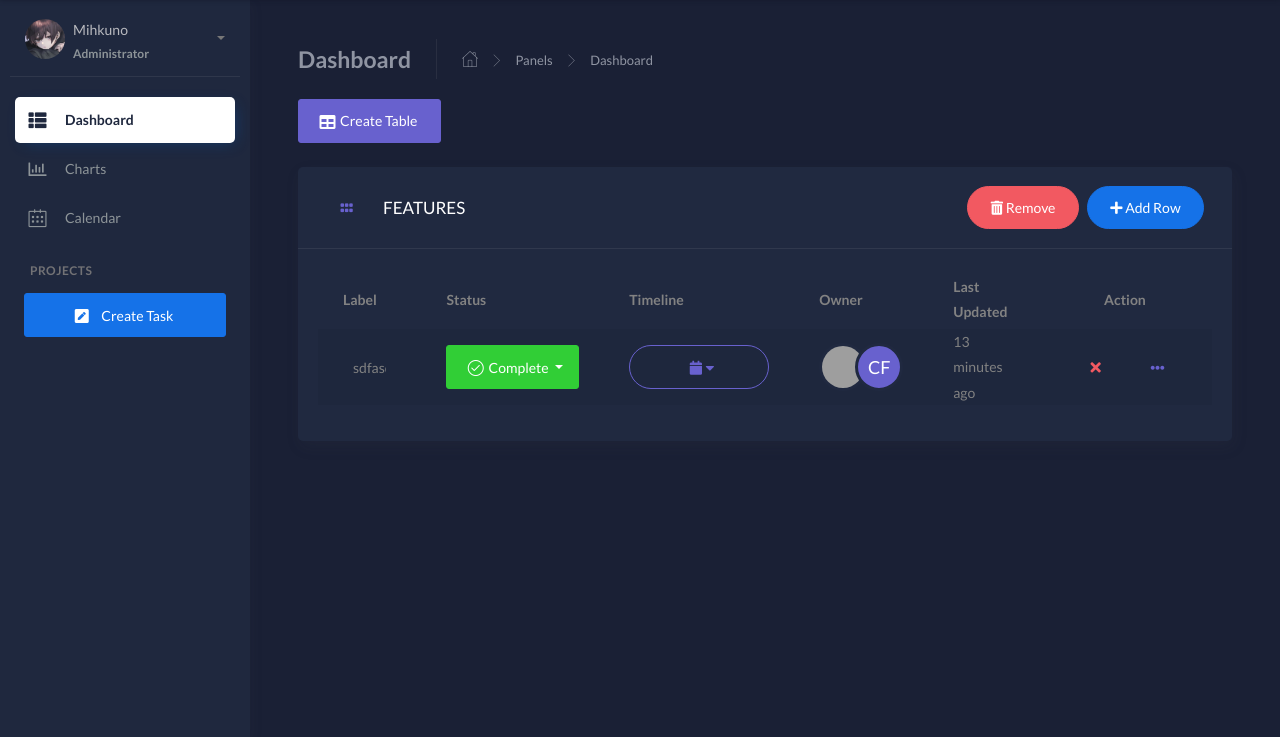
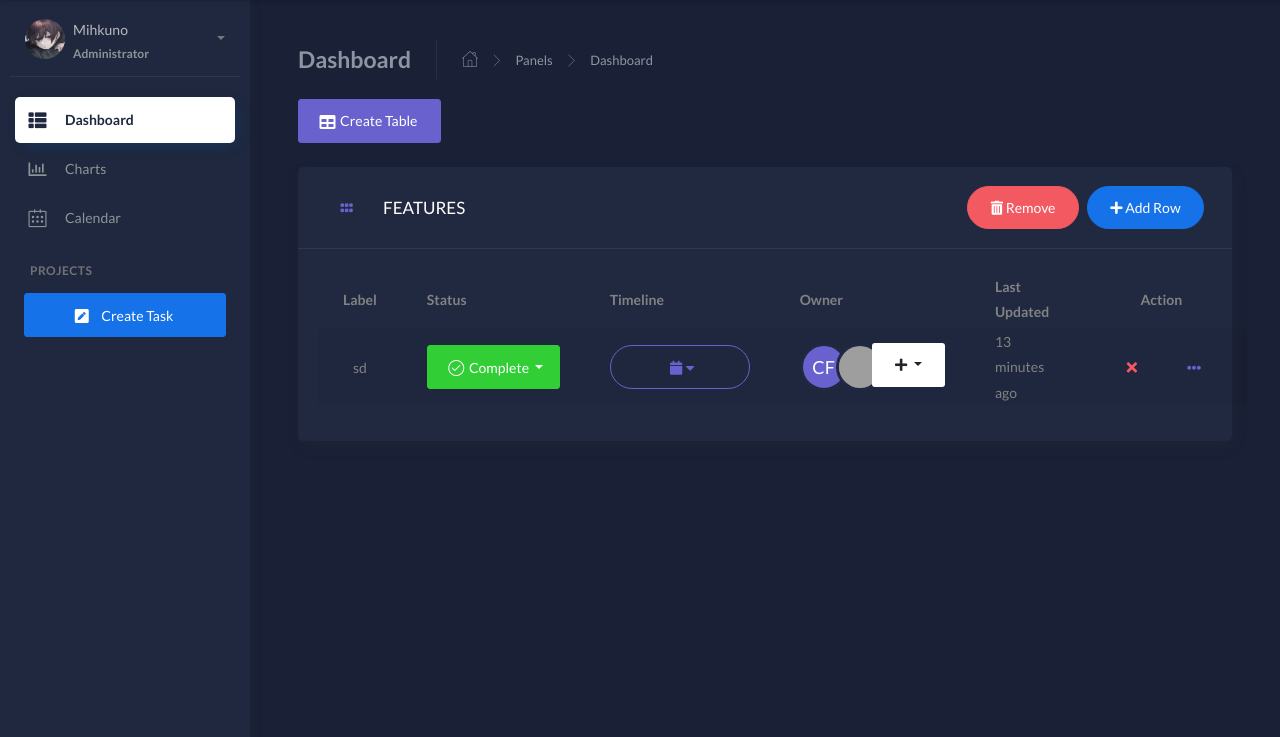
Before and after one commit to mihkuno/OBSIDIAN, a PHP site: page / in a window 1280 px wide. Shown: the part 63-800 px from the top of the page. Run offline with PHP 8.4, Linux system fonts and the light colour scheme; some libraries are stand-ins or nearby versions; grey boxes are pictures that could not be loaded.

Commit message:
add addowner select

```diff
--- a/assets/css/style.css
+++ b/assets/css/style.css
@@ -26,3 +26,7 @@
 .calendar-timeline-2 { padding: 7px; color: #f7f1e3 !important; font-size: 15px;  background-color: #4b7bec;}
 .calendar-timeline-3 { padding: 7px; color: #f7f1e3 !important; font-size: 15px;  background-color: #7d5fff;}
 .calendar-timeline-4 { padding: 7px; color: #f7f1e3 !important; font-size: 15px;  background-color: #10ac84;}
+
+/* adjust add owner button */
+.owner-select { margin-top: 2px; padding-left: 14px; padding-right: 14px; max-width: 45px;}
+.owner-select.dropdown-toggle::after { display: none; } /* hide add owner caret */
--- a/assets/js/index.js
+++ b/assets/js/index.js
@@ -374,7 +374,6 @@
 		const rowLabelID = `table-${this.tableID}-row-${this.rowCount}-label`;
 		const rowEditID  = `table-${this.tableID}-row-${this.rowCount}-edit`;
 
-
 		const datePickerID = `table-${this.tableID}-row-${this.rowCount}-datepicker`;
 		const datePickedID = `table-${this.tableID}-row-${this.rowCount}-datepicked`;
 
@@ -415,12 +414,40 @@
 			<!-- OWNER -->
 			<td>
 				<div class="avatar-group">
-					<div class="avatar">
-						<img src="assets/img/jm_denis.jpg" alt="..." class="avatar-img rounded-circle border border-dark">
-					</div>
-					<div class="avatar">
-						<span class="avatar-title rounded-circle border border-dark">CF</span>
-					</div>
+					<div class="avatar"><span class="avatar-title rounded-circle border border-dark">CF</span></div>
+					<div class="avatar"><img src="assets/img/jm_denis.jpg" alt="..." class="avatar-img rounded-circle border border-dark"></div>
+					<select class="selectpicker w-auto avatar show-menu-arrow" name="selValue" data-dropup-auto="false" data-live-search="true" multiple>
+						<option value="" style="display: none;" data-icon="fa fa-plus" disabled selected></option>
+						<option data-tokens="ketchup mustard">caindayjoeninyo@gmail.com</option>
+						<option data-tokens="mustard">micahellareal@gmail.com</option>
+						<option data-tokens="frosting">kenrian.boleche@ici.edu.ph</option>
+						<option data-tokens="ketchup mustard">caindayjoeninyo@gmail.com</option>
+						<option data-tokens="mustard">micahellareal@gmail.com</option>
+						<option data-tokens="frosting">kenrian.boleche@ici.edu.ph</option>
+						<option data-tokens="ketchup mustard">caindayjoeninyo@gmail.com</option>
+						<option data-tokens="mustard">micahellareal@gmail.com</option>
+						<option data-tokens="frosting">kenrian.boleche@ici.edu.ph</option>
+						<option data-tokens="mustard">micahellareal@gmail.com</option>
+						<option data-tokens="frosting">kenrian.boleche@ici.edu.ph</option>
+						<option data-tokens="ketchup mustard">caindayjoeninyo@gmail.com</option>
+						<option data-tokens="mustard">micahellareal@gmail.com</option>
+						<option data-tokens="frosting">kenrian.boleche@ici.edu.ph</option>
+						<option data-tokens="mustard">micahellareal@gmail.com</option>
+						<option data-tokens="frosting">kenrian.boleche@ici.edu.ph</option>
+						<option data-tokens="ketchup mustard">caindayjoeninyo@gmail.com</option>
+						<option data-tokens="mustard">micahellareal@gmail.com</option>
+						<option data-tokens="frosting">kenrian.boleche@ici.edu.ph</option>
+						<option data-tokens="mustard">micahellareal@gmail.com</option>
+						<option data-tokens="frosting">kenrian.boleche@ici.edu.ph</option>
+						<option data-tokens="ketchup mustard">caindayjoeninyo@gmail.com</option>
+						<option data-tokens="mustard">micahellareal@gmail.com</option>
+						<option data-tokens="frosting">kenrian.boleche@ici.edu.ph</option>
+						<option data-tokens="mustard">micahellareal@gmail.com</option>
+						<option data-tokens="frosting">kenrian.boleche@ici.edu.ph</option>
+						<option data-tokens="ketchup mustard">caindayjoeninyo@gmail.com</option>
+						<option data-tokens="mustard">micahellareal@gmail.com</option>
+						<option data-tokens="frosting">kenrian.boleche@ici.edu.ph</option>
+					</select>
 				</div>
 			</td>
 			<!-- LAST UPDATED -->
@@ -741,3 +768,8 @@
 
 // prevent all dropdowns from closing when clicking inside
 // $(document).on('click', 'div.dropdown-menu', function (e) { e.stopPropagation(); });
+
+// To style all selects
+$('select').selectpicker({
+	style: "btn btn-secondary btn-border btn-round owner-select",
+});
--- a/index.html
+++ b/index.html
@@ -460,7 +460,12 @@
 	<!-- WEB: Sortable JS -->
 	<script src="https://cdnjs.cloudflare.com/ajax/libs/Sortable/1.10.2/Sortable.min.js"></script>
 
+	<!-- Latest compiled and minified CSS -->
+	<link rel="stylesheet" href="https://cdn.jsdelivr.net/npm/bootstrap-select@1.13.14/dist/css/bootstrap-select.min.css">
+
+	<!-- Latest compiled and minified JavaScript -->
+	<script src="https://cdn.jsdelivr.net/npm/bootstrap-select@1.13.14/dist/js/bootstrap-select.min.js"></script>
+
 	<!-- LOCAL: CUSTOM SCRIPTS -->
 	<script src="assets/js/index.js"></script>
-	<!-- <script src="assets/js/calendar.js"></script> -->
 </div>
```
